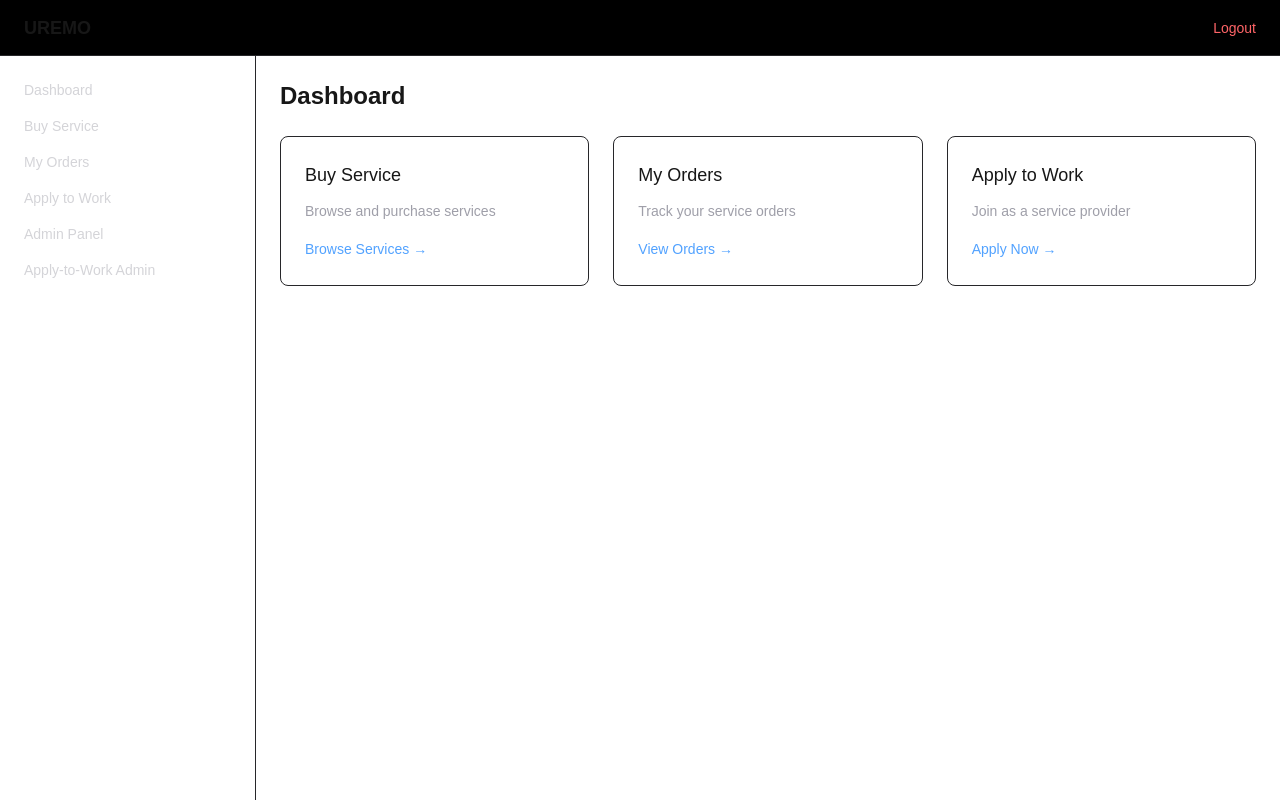
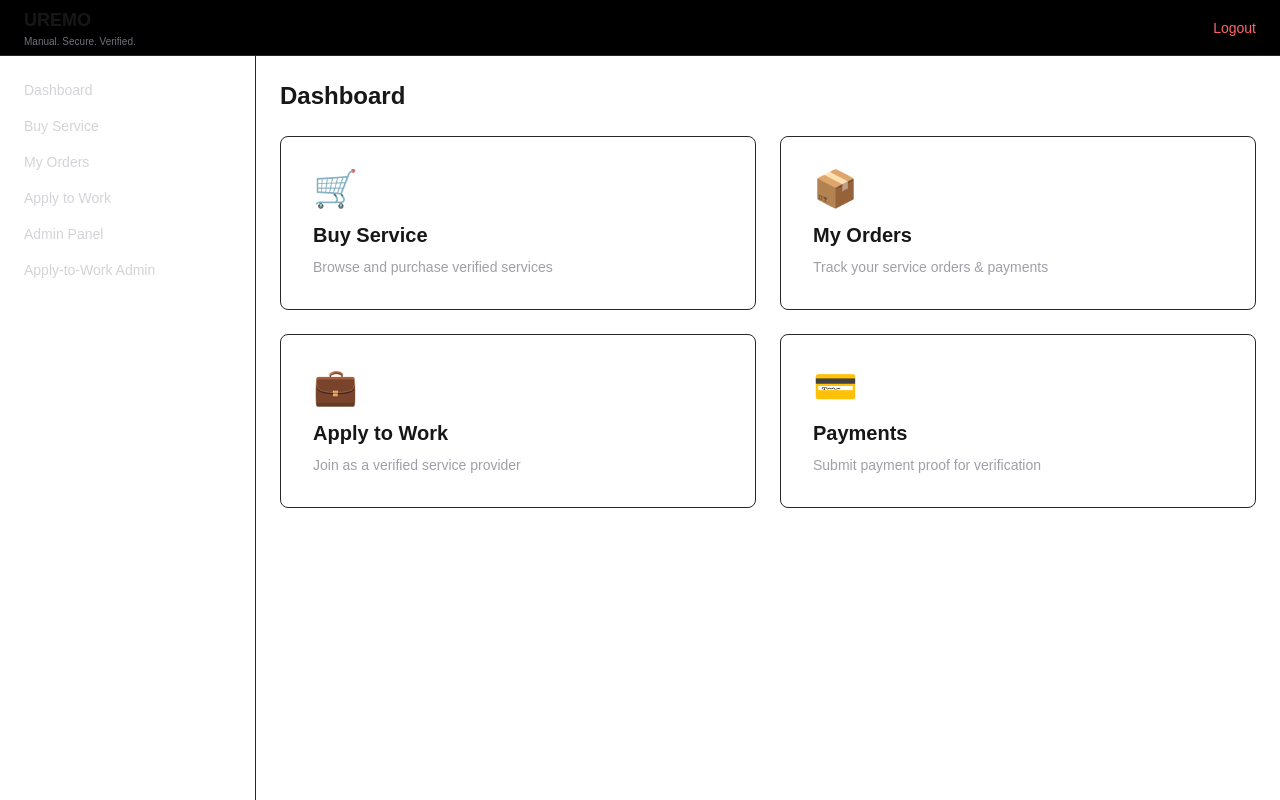
Before and after one commit to sajalnew01/uremo-frontend, a Next.js app: page /dashboard in a window 1280 px wide. Built offline with nearby package versions, Linux system fonts and the light colour scheme; sample sign-in values are in the browser's storage.

Commit message:
Final UI polish: dashboard cards, how it works, trust messaging, branding

```diff
--- a/app/buy-service/page.tsx
+++ b/app/buy-service/page.tsx
@@ -29,6 +29,19 @@ export default function BuyService() {
     <Container>
       <h1 className="text-2xl font-semibold mb-6">Buy a Service</h1>
 
+      {/* How It Works Section */}
+      <div className="mb-8 p-6 border border-zinc-800 rounded-lg bg-zinc-900">
+        <h2 className="text-lg font-bold mb-4">How UREMO Works</h2>
+        <ol className="space-y-2 text-sm text-zinc-300">
+          <li>1. Choose a service</li>
+          <li>2. Place an order</li>
+          <li>3. Complete payment (manual & secure)</li>
+          <li>4. Upload proof</li>
+          <li>5. Human verification</li>
+          <li>6. Service delivered</li>
+        </ol>
+      </div>
+
       <div className="grid md:grid-cols-3 gap-6">
         {services.map((service) => (
           <div
@@ -48,6 +61,15 @@ export default function BuyService() {
           </div>
         ))}
       </div>
+
+      {/* Trust & Legal Text */}
+      <div className="mt-8 p-4 text-xs text-zinc-500 border-t border-zinc-800">
+        <p>
+          ⚠️ UREMO is an independent service provider. We are not affiliated
+          with any platform. All services are manually verified. Approval
+          depends on platform rules and user history.
+        </p>
+      </div>
     </Container>
   );
 }
--- a/app/dashboard/page.tsx
+++ b/app/dashboard/page.tsx
@@ -16,45 +16,50 @@ export default function Dashboard() {
     <Container>
       <h1 className="text-2xl font-semibold mb-6">Dashboard</h1>
 
-      <div className="grid grid-cols-1 md:grid-cols-3 gap-6">
-        <div className="border border-zinc-800 p-6 rounded-lg hover:border-zinc-700 transition">
-          <h3 className="font-medium text-lg mb-3">Buy Service</h3>
-          <p className="text-sm text-zinc-400 mb-4">
-            Browse and purchase services
-          </p>
+      <div className="grid grid-cols-1 md:grid-cols-2 gap-6">
         <a
           href="/buy-service"
-            className="text-blue-400 hover:text-blue-300 text-sm"
+          className="border border-zinc-800 p-8 rounded-lg hover:border-white transition cursor-pointer"
         >
-            Browse Services →
+          <div className="text-4xl mb-3">🛒</div>
+          <h3 className="font-bold text-xl mb-2">Buy Service</h3>
+          <p className="text-sm text-zinc-400">
+            Browse and purchase verified services
+          </p>
         </a>
-        </div>
 
-        <div className="border border-zinc-800 p-6 rounded-lg hover:border-zinc-700 transition">
-          <h3 className="font-medium text-lg mb-3">My Orders</h3>
-          <p className="text-sm text-zinc-400 mb-4">
-            Track your service orders
-          </p>
         <a
           href="/orders"
-            className="text-blue-400 hover:text-blue-300 text-sm"
+          className="border border-zinc-800 p-8 rounded-lg hover:border-white transition cursor-pointer"
         >
-            View Orders →
+          <div className="text-4xl mb-3">📦</div>
+          <h3 className="font-bold text-xl mb-2">My Orders</h3>
+          <p className="text-sm text-zinc-400">
+            Track your service orders & payments
+          </p>
         </a>
-        </div>
 
-        <div className="border border-zinc-800 p-6 rounded-lg hover:border-zinc-700 transition">
-          <h3 className="font-medium text-lg mb-3">Apply to Work</h3>
-          <p className="text-sm text-zinc-400 mb-4">
-            Join as a service provider
-          </p>
         <a
           href="/apply-to-work"
-            className="text-blue-400 hover:text-blue-300 text-sm"
+          className="border border-zinc-800 p-8 rounded-lg hover:border-white transition cursor-pointer"
         >
-            Apply Now →
+          <div className="text-4xl mb-3">💼</div>
+          <h3 className="font-bold text-xl mb-2">Apply to Work</h3>
+          <p className="text-sm text-zinc-400">
+            Join as a verified service provider
+          </p>
         </a>
-        </div>
+
+        <a
+          href="/payment"
+          className="border border-zinc-800 p-8 rounded-lg hover:border-white transition cursor-pointer"
+        >
+          <div className="text-4xl mb-3">💳</div>
+          <h3 className="font-bold text-xl mb-2">Payments</h3>
+          <p className="text-sm text-zinc-400">
+            Submit payment proof for verification
+          </p>
+        </a>
       </div>
     </Container>
   );
--- a/components/Navbar.tsx
+++ b/components/Navbar.tsx
@@ -12,7 +12,10 @@ export default function Navbar() {
 
   return (
     <header className="h-14 border-b border-zinc-800 flex items-center justify-between px-6 bg-black">
-      <h1 className="font-bold text-lg">UREMO</h1>
+      <div>
+        <h1 className="font-bold text-lg">UREMO</h1>
+        <p className="text-[10px] text-zinc-500">Manual. Secure. Verified.</p>
+      </div>
 
       <button
         onClick={logout}
```
Lines whose indentation alone changed are shown as unchanged.
